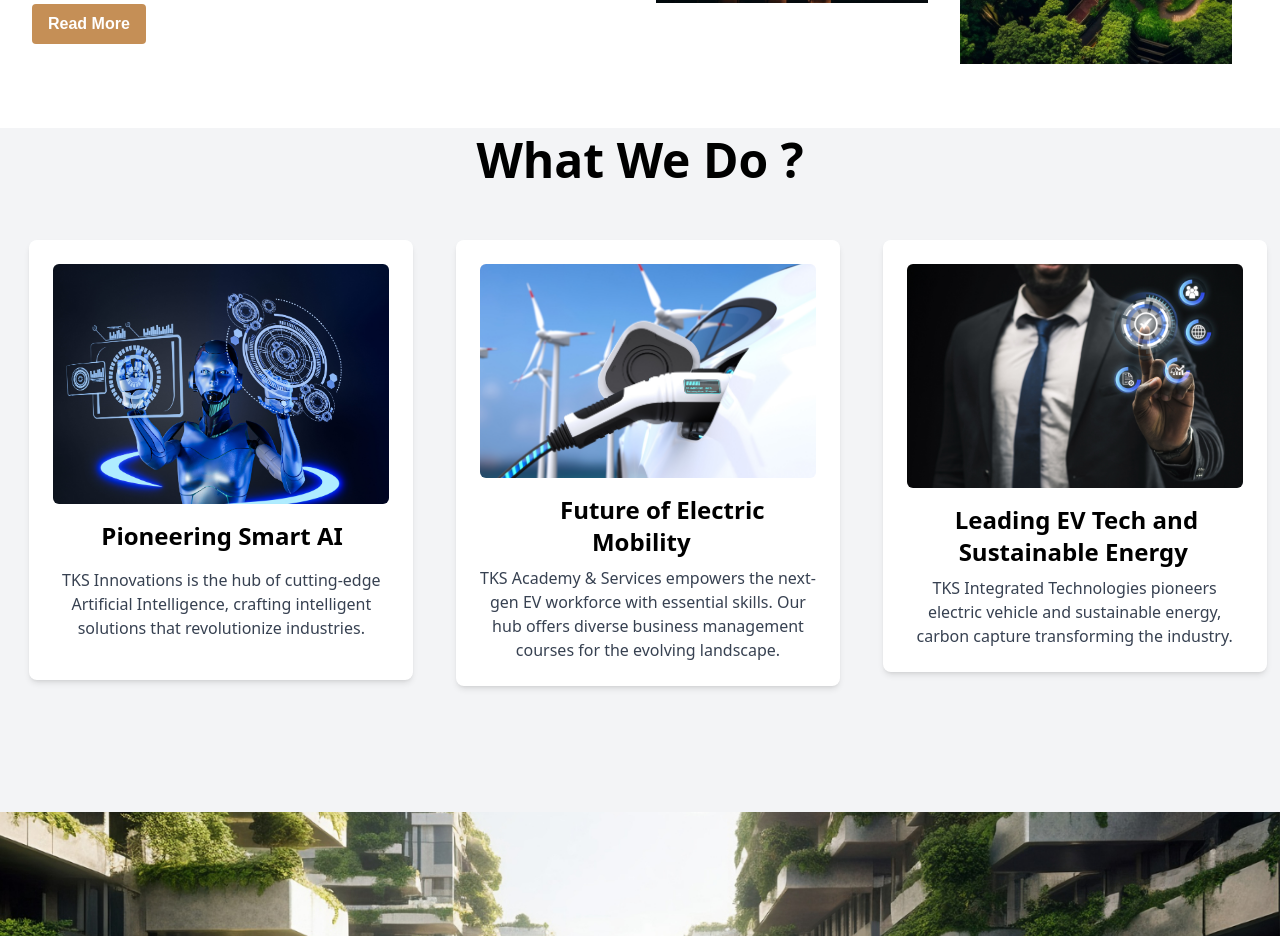
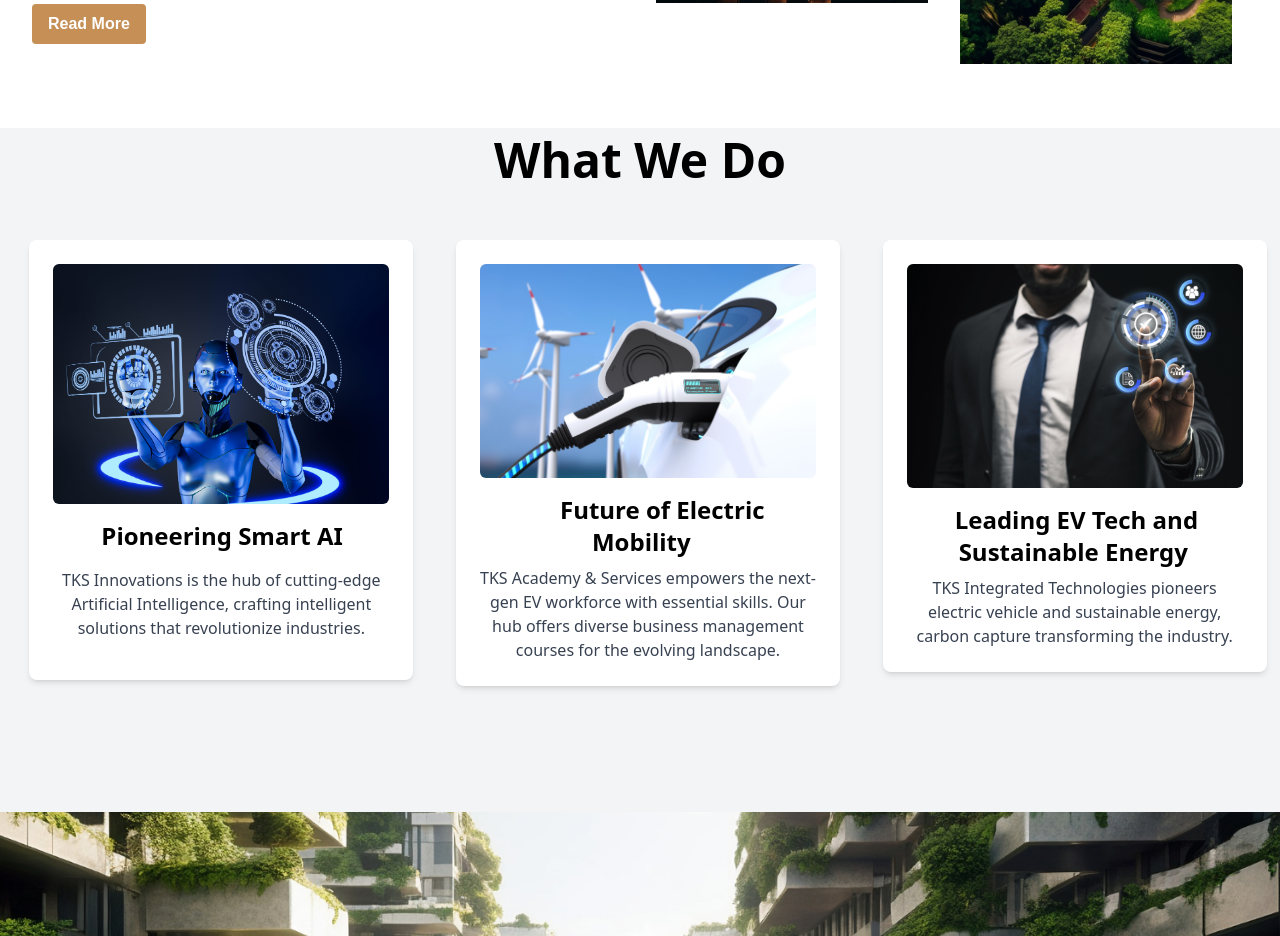
Before and after one commit to Simocoded/Main-Tks, a React (Create React App) app: page / in a window 1280 px wide. Shown: the part 1420-2356 px from the top of the page. Built offline with nearby package versions, Linux system fonts and the light colour scheme.

Commit message:
first commit

```diff
--- a/src/Components/Servic part/service.js
+++ b/src/Components/Servic part/service.js
@@ -14,7 +14,7 @@
   return (
     <body className="bg-gray-100 font-sans mt-10 h-auto service-page">
       <header className="flex items-center justify-center text-black py-2">
-        <p className="text-4xl lg:text-5xl font-bold">What We Do ?</p>
+        <p className="text-4xl lg:text-5xl font-bold">What We Do </p>
       </header>
 
       <section
```
